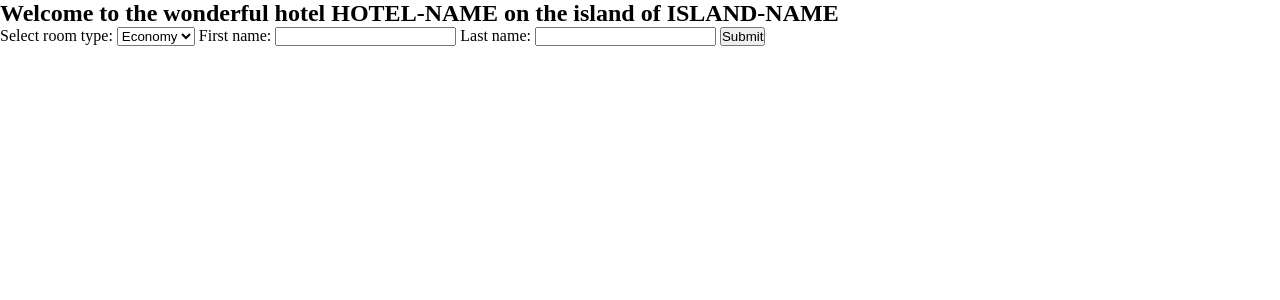
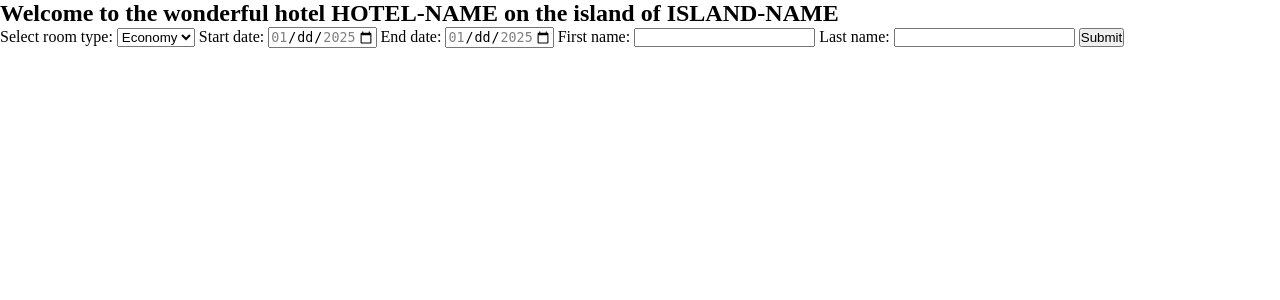
Before and after one commit to appelqvistelias/yrgopelago, a PHP site: page / in a window 1280 px wide. Shown: the top 300 px of the page. Run offline with PHP 8.4, Linux system fonts and the light colour scheme.

Commit message:
added start and end date to booking

```diff
--- a/index.php
+++ b/index.php
@@ -21,6 +21,12 @@ require_once(__DIR__ . '/header.php');
                     <option value="luxury">Luxury</option>
                 </select>
 
+                <label for="startdate">Start date:</label>
+                <input type="date" id="startdate" name="startdate" min="2025-01-01" max="2025-01-31" required>
+
+                <label for="enddate">End date:</label>
+                <input type="date" id="enddate" name="enddate" min="2025-01-01" max="2025-01-31" required>
+
                 <label for="firstname">First name:</label>
                 <input type="text" id="firstname" name="firstname" required>
 
@@ -31,7 +37,6 @@ require_once(__DIR__ . '/header.php');
             </form>
         </section> <!-- #booking -->
     </div> <!-- .inner-wrapper -->
-
 </main>
 
 <?php
```
